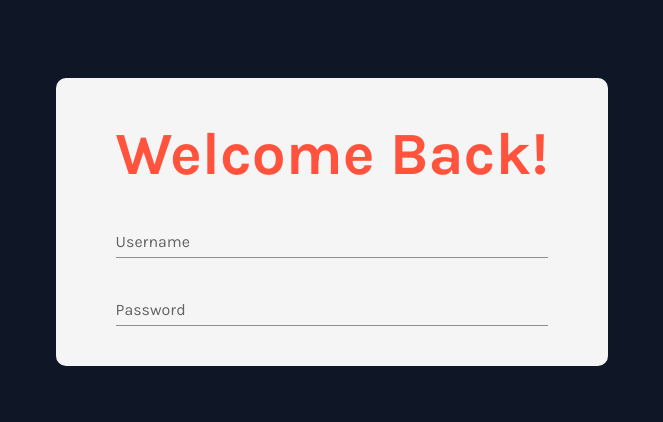
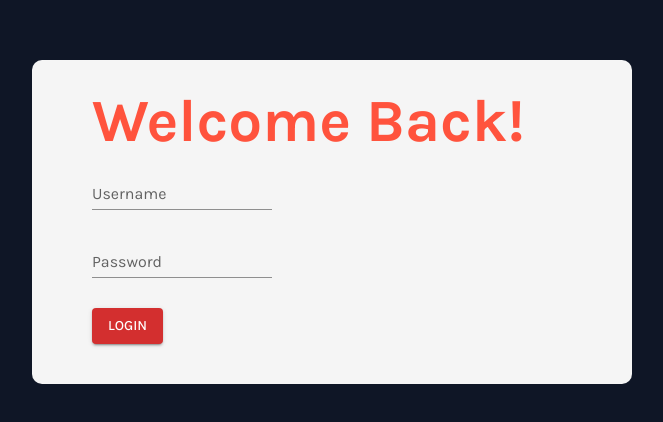
Before and after one commit to dream-lab-group/sae-community, a Next.js app: page / in a window 1280 px wide. Shown: the part 178-600 px from the top of the page, without its empty margins (308-971 px from the left). Built offline with nearby package versions, Linux system fonts and the light colour scheme.

Commit message:
adjusted login to grid layout

```diff
--- a/src/common/components/Login.tsx
+++ b/src/common/components/Login.tsx
@@ -1,43 +1,59 @@
-import { Box, TextField, Typography } from "@mui/material";
+import { Button, Grid, TextField, Typography } from "@mui/material";
 
 export const Login = () => {
   return (
-    <Box
+    <Grid
+      container
+      justifyContent="center"
+      alignItems="center"
       sx={{
         width: "auto",
         height: "100vh",
-        display: "flex",
-        justifyContent: "center",
-        alignItems: "center",
         background: "#0f1626",
       }}
     >
-      <Box
+      <Grid
+        container
+        item
+        direction={"column"}
         sx={{
-          display: "flex",
-          flexDirection: "column",
           background: "#f5f5f5",
           paddingY: "40px",
           paddingX: "60px",
           borderRadius: "10px",
+          maxWidth: "600px",
         }}
       >
-        <Typography variant="h2" sx={{ color: "#ff533d", fontWeight: 700 }}>
+        <Grid item>
+          <Typography
+            variant="h2"
+            sx={{ color: "#ff533d", fontWeight: 700, lineHeight: 0.7 }}
+          >
             Welcome Back!
           </Typography>
+        </Grid>
+        <Grid item xs>
           <TextField
             id="username"
             label="Username"
             variant="standard"
-          sx={{ marginTop: "20px" }}
+            sx={{ marginTop: "20px", witdh: "100%" }}
           />
+        </Grid>
+        <Grid item>
           <TextField
             id="password"
             label="Password"
             variant="standard"
             sx={{ marginTop: "20px" }}
           />
-      </Box>
-    </Box>
+        </Grid>
+        <Grid item sx={{ marginTop: "30px" }}>
+          <Button variant="contained" color="error">
+            Login
+          </Button>
+        </Grid>
+      </Grid>
+    </Grid>
   );
 };
```
Lines whose indentation alone changed are shown as unchanged.
